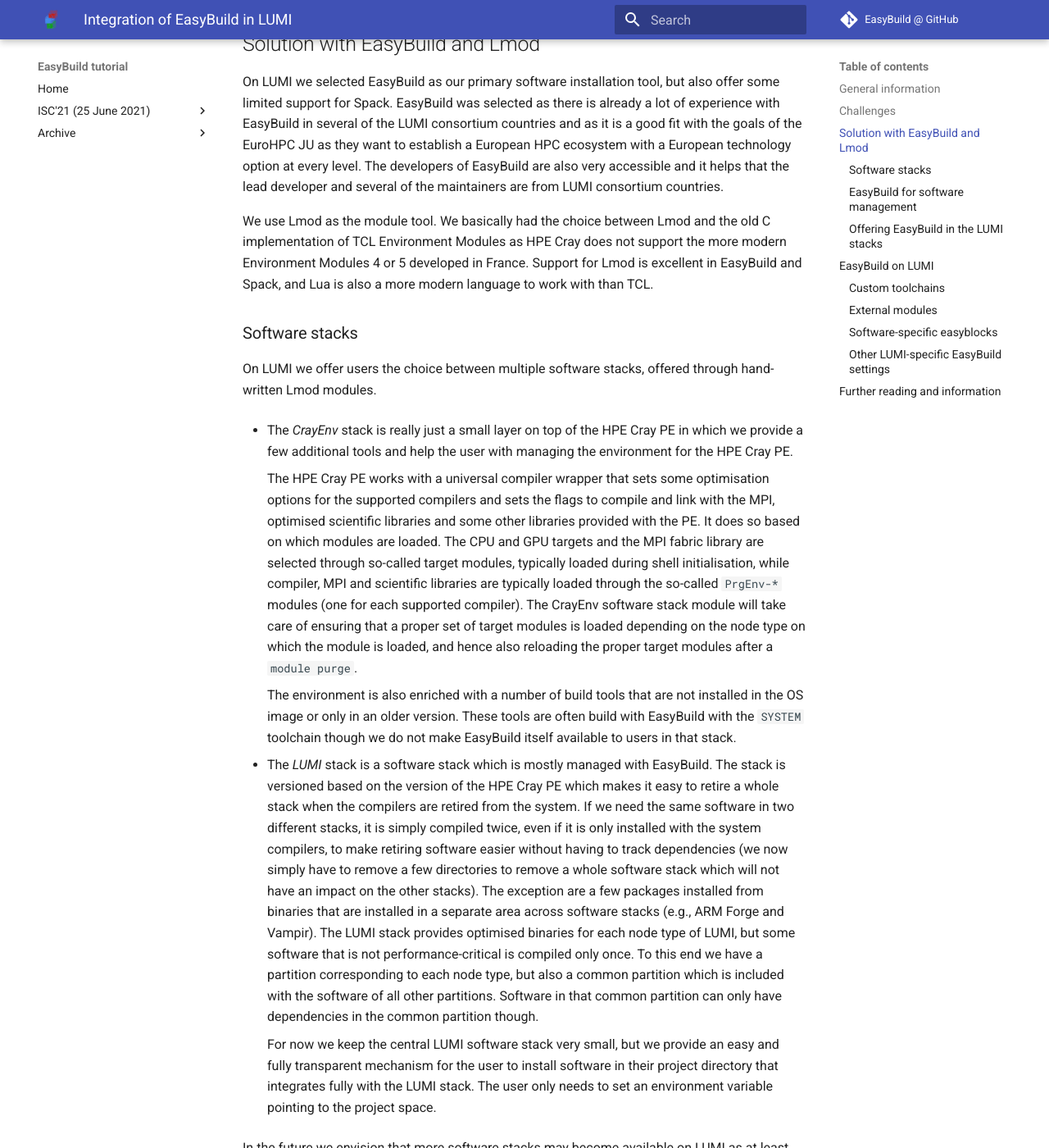
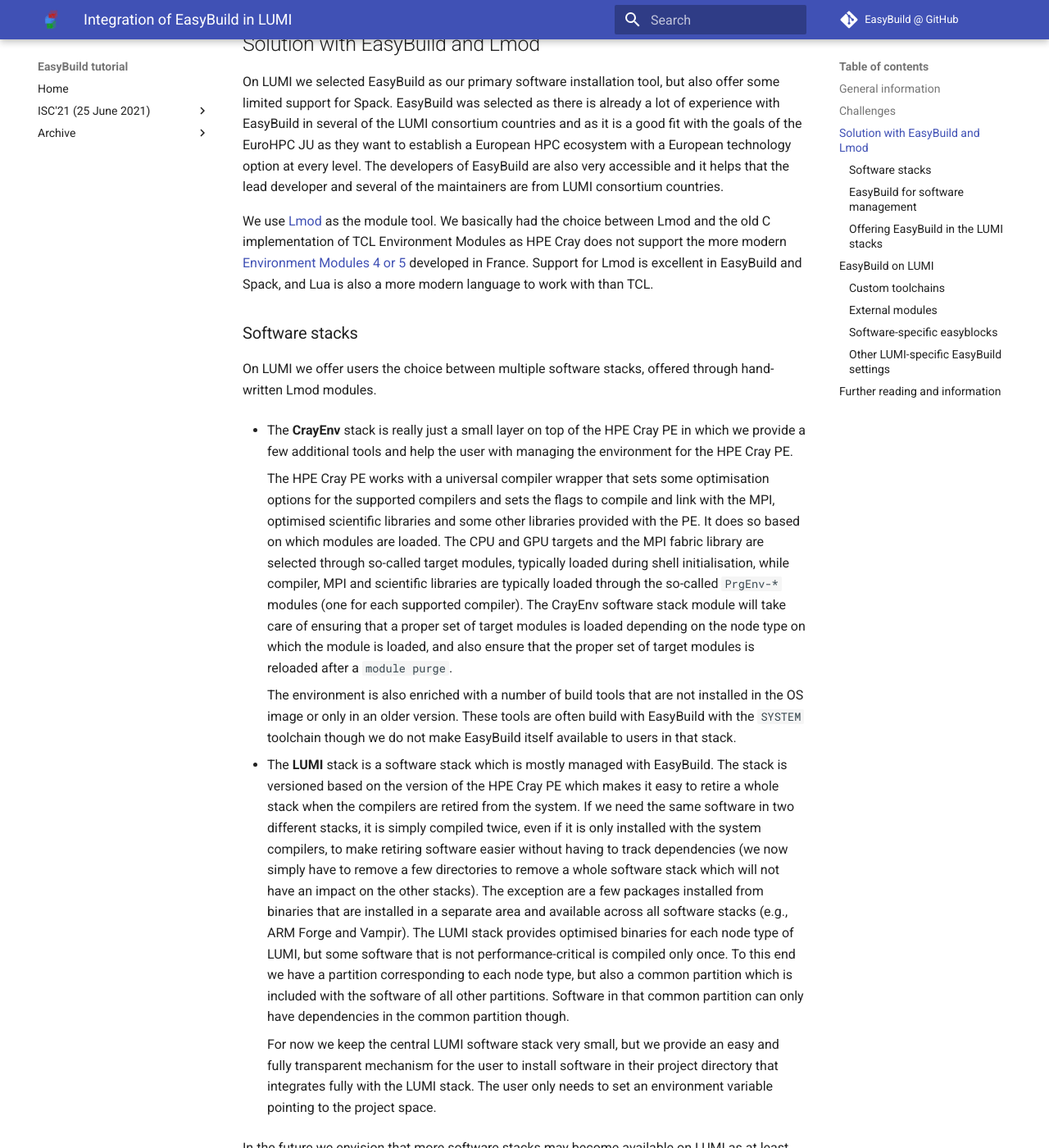
Before and after one commit to easybuilders/easybuild-tutorial, an MkDocs documentation site: the page built from docs/2022-isc22/integration_lumi.md, in a window 1280 px wide and 1400 px high, scrolled down 3507 px. Shown: the whole window at 82% size. Built offline with MkDocs 1.6.1 and Material for MkDocs 9.7.7, drawn with Linux system fonts in a browser that asks for light colours; some of the changed text lies outside the part shown.

Commit message:
Some improvements to the LUMI text.

```diff
--- a/docs/2022-isc22/integration_lumi.md
+++ b/docs/2022-isc22/integration_lumi.md
@@ -95,7 +95,8 @@
     consortium countries also have to assist in providing support. Given that neither the
     LUMI User Support Team members nor the local support teams are employees of CSC this
     also means that much of the application support has to be delivered with very little
-    rights on the system (at most a working directory that is readable for all users). So we
+    rights on the system (at most a working directory that is readable for all users and writable for
+    support people). So we
     need a setup where it is possible to help users installing applications while having
     only regular user rights on the system.
 
@@ -134,8 +135,10 @@
 The developers of EasyBuild are also very accessible and it helps that the lead developer and several
 of the maintainers are from LUMI consortium countries.
 
-We use Lmod as the module tool. We basically had the choice between Lmod and the old C implementation
-of TCL Environment Modules as HPE Cray does not support the more modern Environment Modules 4 or 5
+We use [Lmod](https://lmod.readthedocs.io/en/latest/) as the module tool.
+We basically had the choice between Lmod and the old C implementation
+of TCL Environment Modules as HPE Cray does not support the more modern
+[Environment Modules 4 or 5](http://modules.sourceforge.net/)
 developed in France. Support for Lmod is excellent in EasyBuild and Spack, and Lua is also
 a more modern language to work with than TCL.
 
@@ -144,7 +147,7 @@
 On LUMI we offer users the choice between multiple software stacks, offered through hand-written
 Lmod modules.
 
--   The *CrayEnv* stack is really just a small layer on top of the HPE Cray PE in which we provide
+-   The **CrayEnv** stack is really just a small layer on top of the HPE Cray PE in which we provide
     a few additional tools and help the user with managing the environment for the HPE Cray PE.
 
     The HPE Cray PE works with a universal compiler wrapper that sets some optimisation options for
@@ -155,19 +158,19 @@
     scientific libraries are typically loaded through the so-called `PrgEnv-*`  modules (one for each
     supported compiler). The CrayEnv software stack module will take care of ensuring that a proper
     set of target modules is loaded depending on the node type on which the module is loaded, and
-    hence also reloading the proper target modules after a `module purge`.
+    also ensure that the proper set of target modules is reloaded after a `module purge`.
 
     The environment is also enriched with a number of build tools that are not installed in the OS image
     or only in an older version. These tools are often build with EasyBuild with the `SYSTEM` toolchain
     though we do not make EasyBuild itself available to users in that stack.
 
--   The *LUMI* stack is a software stack which is mostly managed with EasyBuild. The stack is versioned
+-   The **LUMI** stack is a software stack which is mostly managed with EasyBuild. The stack is versioned
     based on the version of the HPE Cray PE which makes it easy to retire a whole stack when the compilers
     are retired from the system. If we need the same software in two different stacks, it is simply compiled
     twice, even if it is only installed with the system compilers, to make retiring software easier without
     having to track dependencies (we now simply have to remove a few directories to remove a whole
     software stack which will not have an impact on the other stacks). The
-    exception are a few packages installed from binaries that are installed in a separate area across
+    exception are a few packages installed from binaries that are installed in a separate area and available across all
     software stacks (e.g., ARM Forge and Vampir). The LUMI stack provides optimised binaries for each node
     type of LUMI, but some software that is not performance-critical is compiled only once. To this end we
     have a partition corresponding to each node type, but also a common partition which is included with
```
Also changed, not shown: other parts of docs/2022-isc22/integration_lumi.md (+3 -3 lines).
